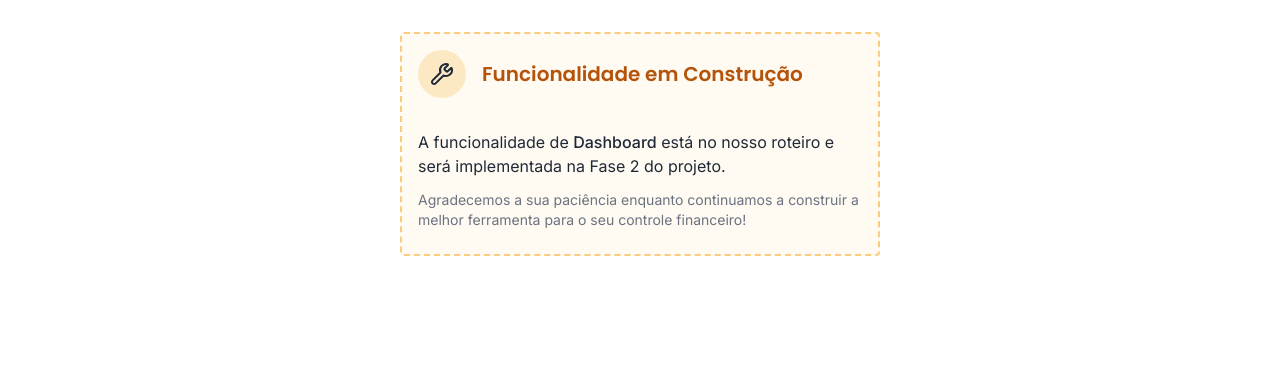
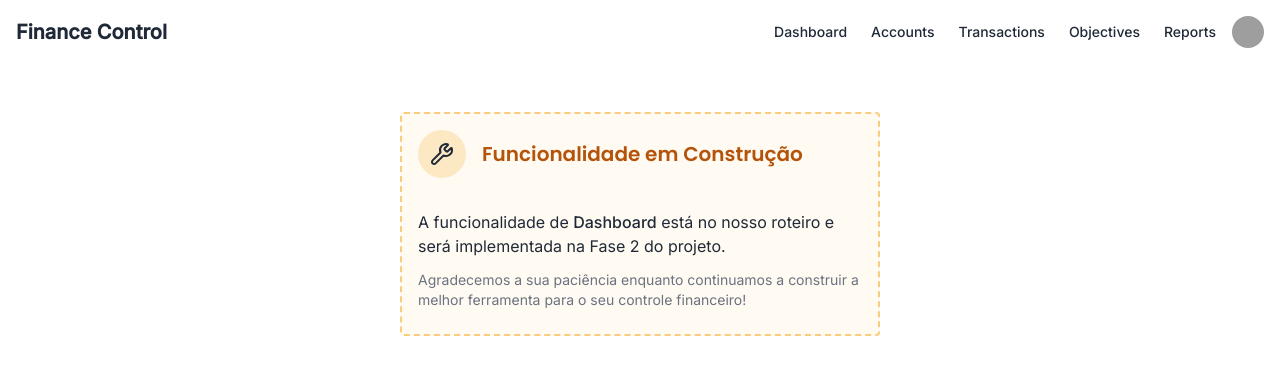
Before and after one commit to Lucas-CSilva/finance-control, a Next.js app in the folder frontend/: page /dashboard in a window 1280 px wide. Shown: the top 374 px of the page. Built offline with nearby package versions, Linux system fonts and the light colour scheme; grey boxes are pictures that could not be loaded; what @mui/material-nextjs would draw is missing.

Commit message:
feat: add layout and header components for application structure

```diff
--- /dev/null
+++ b/frontend/src/app/(app)/layout.tsx
@@ -0,0 +1,15 @@
+import Header from '@/components/layout/Header';
+
+
+export default function AppLayout({
+  children,
+}: { children: React.ReactNode }) {
+  return (
+    <div>
+      <Header />
+      <main className="container mx-auto p-4">
+        {children}
+      </main>
+    </div>
+  );
+}
--- /dev/null
+++ b/frontend/src/components/layout/Header.tsx
@@ -0,0 +1,53 @@
+import React from 'react';
+import Link from 'next/link';
+import { Avatar, IconButton } from '@mui/material';
+
+
+const navLinks = [
+  { name: 'Dashboard', href: '/dashboard' },
+  { name: 'Accounts', href: '/accounts' },
+  { name: 'Transactions', href: '/transactions' },
+  { name: 'Objectives', href: '/objectives' },
+  { name: 'Reports', href: '/reports' }
+];
+
+export default function Header() {
+  return (
+    <header>
+      <div className="container mx-auto flex items-center justify-between p-4">
+        <div className="flex items-center gap-8">
+          <Link href="/dashboard" className="text-xl font-bold text-azul-profundo flex items-center gap-2">
+            <h1>Finance Control</h1>
+          </Link>
+        </div>
+
+        <div className="flex items-center gap-4">
+          <nav className="hidden md:flex items-center gap-6">
+            {navLinks.map((link) => (
+              <Link
+                key={link.name}
+                href={link.href}
+                className="text-sm font-medium text-cinza-medio hover:text-azul-profundo transition-colors"
+              >
+                {link.name}
+              </Link>
+            ))}
+          </nav>
+          <Link href="/settings">
+            <Avatar
+              alt="User Avatar"
+              src="/path-to-user-avatar.jpg"
+              sx={{ width: 32, height: 32, cursor: 'pointer' }}
+            />
+          </Link>
+
+          <div className="md:hidden">
+            <IconButton aria-label="open menu">
+            </IconButton>
+          </div>
+        </div>
+
+      </div>
+    </header>
+  );
+}
```
